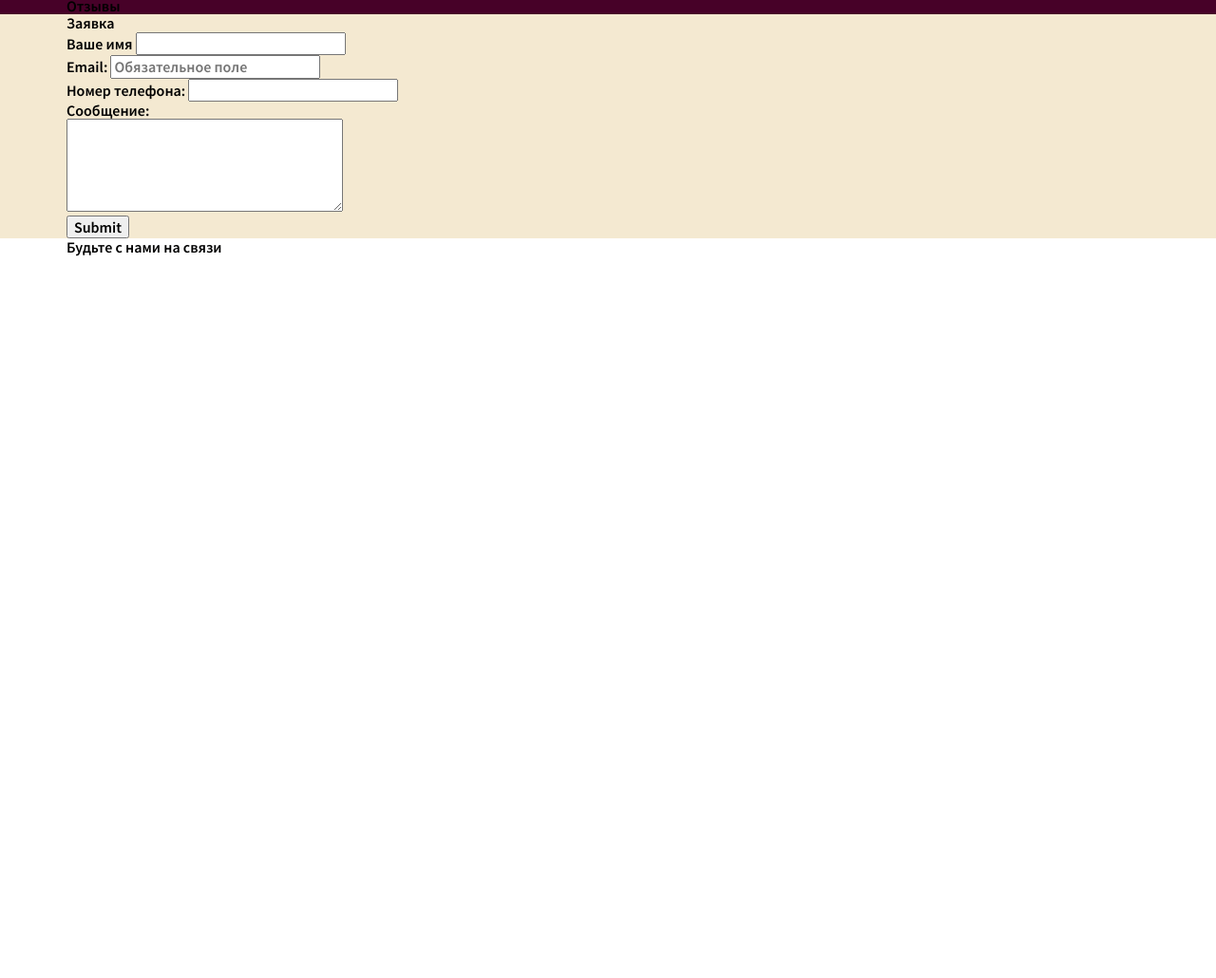
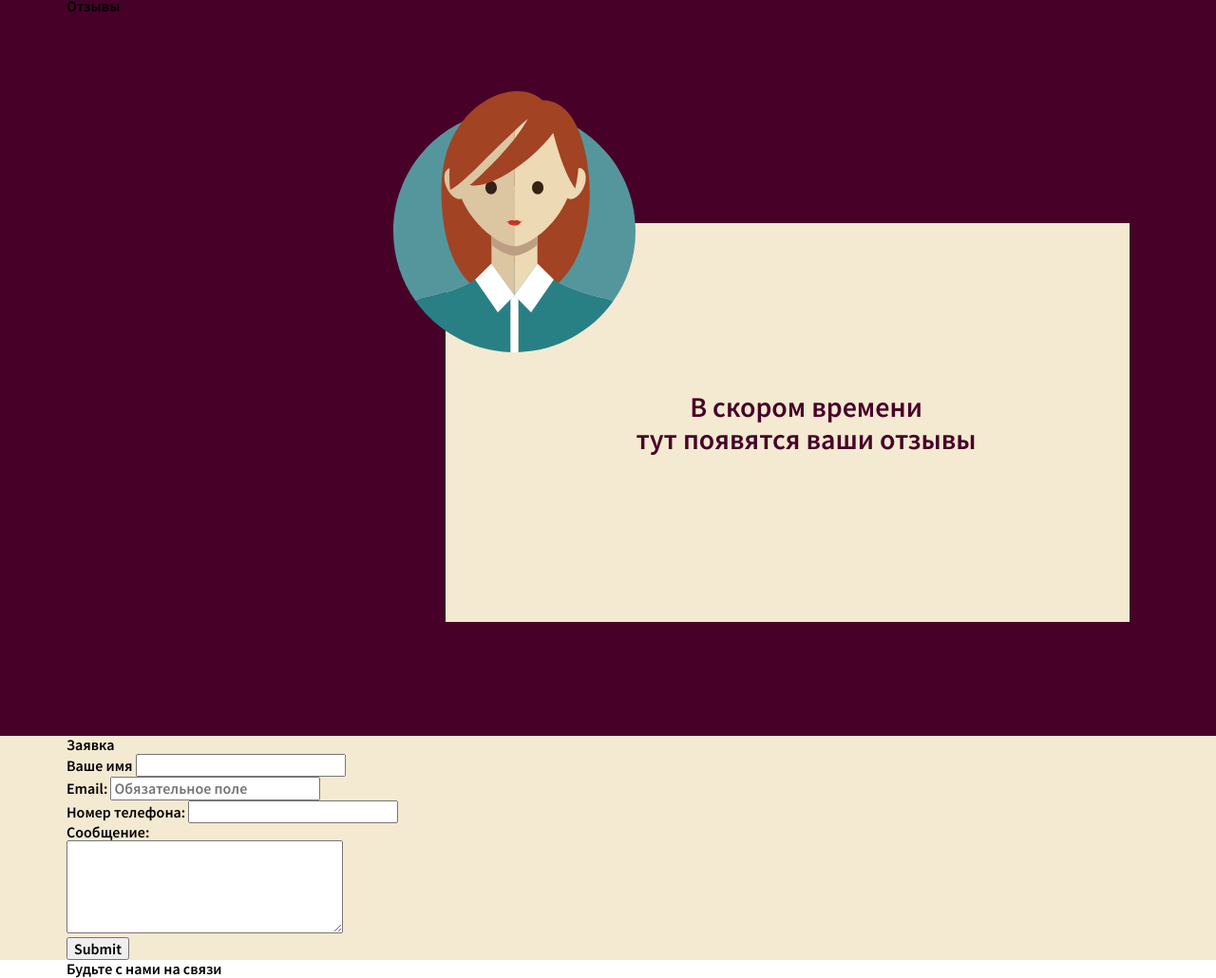
Before and after one commit to snod13/vinumlignum, a plain HTML site: page index.html in a window 1280 px wide. Shown: the part 2886-3916 px from the top of the page at 95% size. Before the commit the page ends 3156 px from the top, so only its background shows below. Drawn offline with nearby package versions, Linux system fonts and the light colour scheme.

Commit message:
Немного оформлен блок Отзывы

```diff
--- a/index.html
+++ b/index.html
@@ -196,6 +196,14 @@
     <div class="section__dark">
       <div class="container">
         Отзывы
+        <div class="container__review">
+          <div class="container__review__box">
+            <div class="container__review__box__avatar">
+              <img src="img/avatar.svg" alt="Аватарка" class="container__review__box__avatar__img">
+            </div>
+            <span class="container__review__text">В скором времени<br>тут появятся ваши отзывы</span>
+          </div>
+        </div>
       </div>
       <!-- /.container -->
     </div>
--- a/sass/blocks/_section.sass
+++ b/sass/blocks/_section.sass
@@ -12,6 +12,7 @@
 	  border-right: 400px solid transparent
 	  border-top: 170px solid $light-wine
 .container
+  //О компании
   &__name
     position: absolute
     margin-top: 15px
@@ -39,6 +40,7 @@
       height: 120px
     &__text
       font-size: 30px
+  //FAQ
   &__faq-name
     margin: 0
     font-weight: 700
@@ -60,6 +62,31 @@
       padding-bottom: 40px
   &__space
     width: 100px
+  //Отзывы
+  &__review
+    margin-left: 35%
+    width: 720px
+    height: 540px
+    &__box
+      display: flex
+      align-items: center
+      justify-content: center
+      width: 720px
+      height: 420px
+      margin-top: 220px
+      background: $light-color
+      text-align: center
+      &__avatar
+        position: relative
+        top: -50%
+        left: -15%
+    &__text
+      position: relative
+      font-size: 30px
+      color: $dark-color
+      left: -15%
+
+
 
 .container-figure
   display: flex
```
Also changed, not shown: css/style.css, img/avatar.svg (added), 1 other file.
